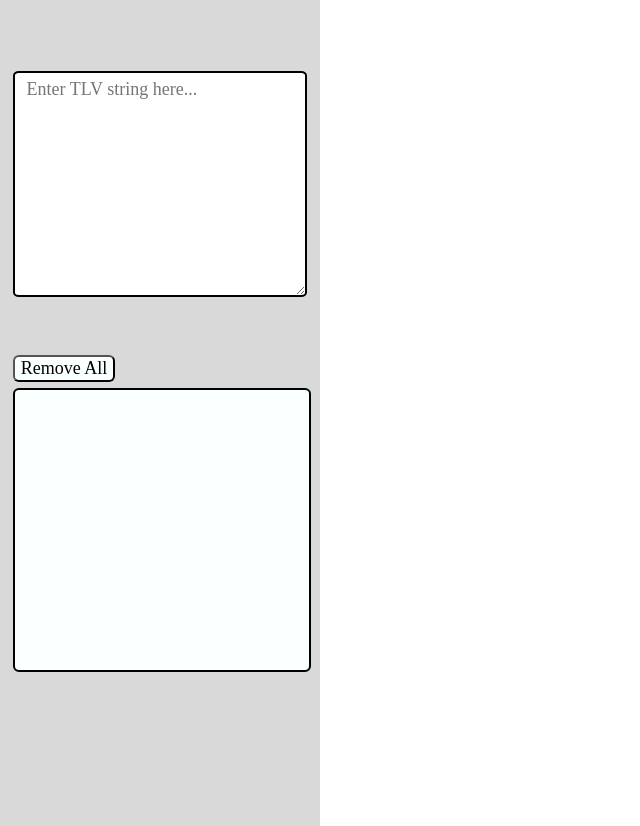
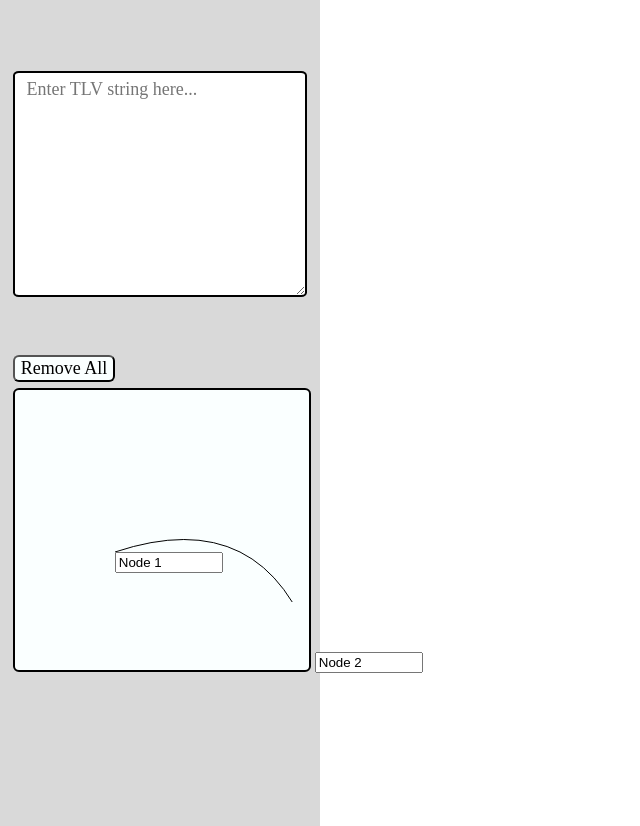
Before and after one commit to kugesh-Rajasekaran/tlv-workbench, an Angular app: page / in a window 1280 px wide. Shown: the whole page, without its empty margins (0-640 px from the left). Built offline with nearby package versions, Linux system fonts and the light colour scheme.

Commit message:
refactor: updated all the libs

```diff
--- a/angular.json
+++ b/angular.json
@@ -92,5 +92,8 @@
       }
     }
   },
-  "defaultProject": "tlv-workbench"
+  "defaultProject": "tlv-workbench",
+  "cli": {
+    "analytics": false
+  }
 }
--- a/package.json
+++ b/package.json
@@ -25,8 +25,8 @@
     "zone.js": "~0.11.4"
   },
   "devDependencies": {
-    "@angular-devkit/build-angular": "~12.2.8",
-    "@angular/cli": "~12.2.8",
+    "@angular-devkit/build-angular": "^17.3.6",
+    "@angular/cli": "^17.3.6",
     "@angular/compiler-cli": "~12.2.0",
     "@types/jasmine": "~3.8.0",
     "@types/node": "^12.11.1",
--- a/src/app/app.component.html
+++ b/src/app/app.component.html
@@ -13,7 +13,7 @@
 
       <div class="container-3">
 
-
+        <tree> </tree>
       </div>
     </div>
 
--- a/src/app/app.module.ts
+++ b/src/app/app.module.ts
@@ -7,9 +7,10 @@ import { FormsModule } from '@angular/forms';
 import { MatFormFieldModule } from '@angular/material/form-field';
 import { BrowserAnimationsModule } from '@angular/platform-browser/animations';
 import { MatInputModule } from '@angular/material/input';
+import { TreeComponent } from './components/tree/tree.component';
 
 @NgModule({
-  declarations: [AppComponent],
+  declarations: [AppComponent, TreeComponent],
   imports: [
     BrowserModule,
     AppRoutingModule,
--- /dev/null
+++ b/src/app/components/tree/tree.component.css
@@ -0,0 +1,11 @@
+.flow-chart {
+  position: relative;
+}
+
+.node {
+  position: absolute;
+}
+
+.node input {
+  width: 100px;
+}
--- /dev/null
+++ b/src/app/components/tree/tree.component.html
@@ -0,0 +1,8 @@
+<div class="flow-chart">
+  <div *ngFor="let node of nodes" class="node" [style.left]="node.x + 'px'" [style.top]="node.y + 'px'">
+    <input type="text" [(ngModel)]="node.text" (input)="updateNodeText(node)" />
+  </div>
+  <svg>
+    <path *ngFor="let line of lines" [attr.d]="getCurvedLine(line)" stroke="black" fill="none" />
+  </svg>
+</div>
--- /dev/null
+++ b/src/app/components/tree/tree.component.ts
@@ -0,0 +1,60 @@
+import { Component, OnInit } from '@angular/core';
+
+@Component({
+  selector: 'tree',
+  templateUrl: './tree.component.html',
+  styleUrls: ['./tree.component.css'],
+})
+export class TreeComponent {
+  nodes: Node[] = [
+    { id: 1, x: 100, y: 100, text: 'Node 1' },
+    { id: 2, x: 300, y: 200, text: 'Node 2' },
+    // Add more nodes as needed
+  ];
+
+  lines: Line[] = [
+    { from: this.nodes[0], to: this.nodes[1] },
+    // Add more lines as needed
+  ];
+
+  updateNodeText(node: Node) {
+    // Update the node text in the data model
+    const index = this.nodes.findIndex((n) => n.id === node.id);
+    if (index !== -1) {
+      this.nodes[index].text = node.text;
+    }
+  }
+
+  getCurvedLine(line: Line) {
+    const x1 = line.from.x;
+    const y1 = line.from.y;
+    const x2 = line.to.x;
+    const y2 = line.to.y;
+
+    const dx = x2 - x1;
+    const dy = y2 - y1;
+    const len = Math.sqrt(dx * dx + dy * dy);
+    const radius = len / 2;
+
+    const midX = (x1 + x2) / 2;
+    const midY = (y1 + y2) / 2;
+
+    const angle = Math.atan2(dy, dx);
+    const xOffset = radius * Math.cos(angle - Math.PI / 2);
+    const yOffset = radius * Math.sin(angle - Math.PI / 2);
+
+    return `M${x1},${y1} Q${midX + xOffset},${midY + yOffset} ${x2},${y2}`;
+  }
+}
+
+interface Node {
+  id: number;
+  x: number;
+  y: number;
+  text: string;
+}
+
+interface Line {
+  from: Node;
+  to: Node;
+}
```
Also changed, not shown: 2 other files (tests, documents, lock files or other folders).
